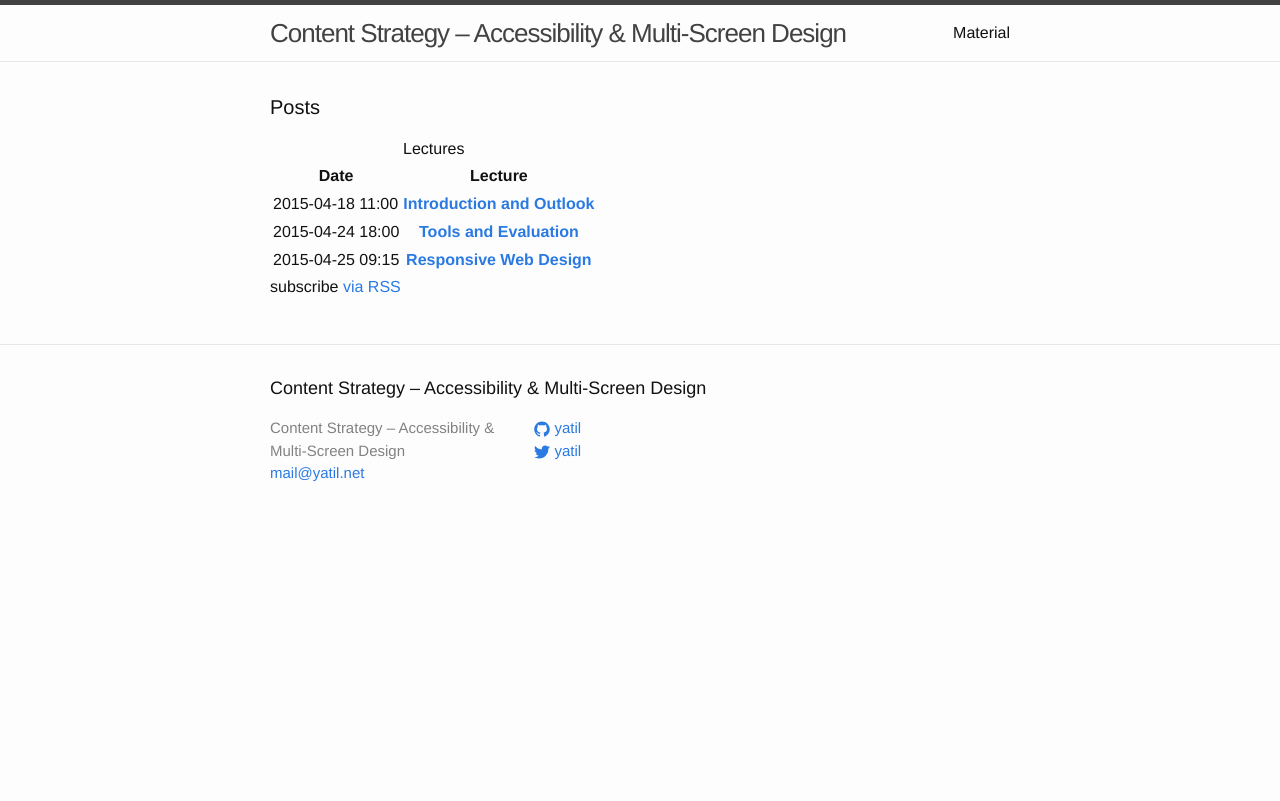
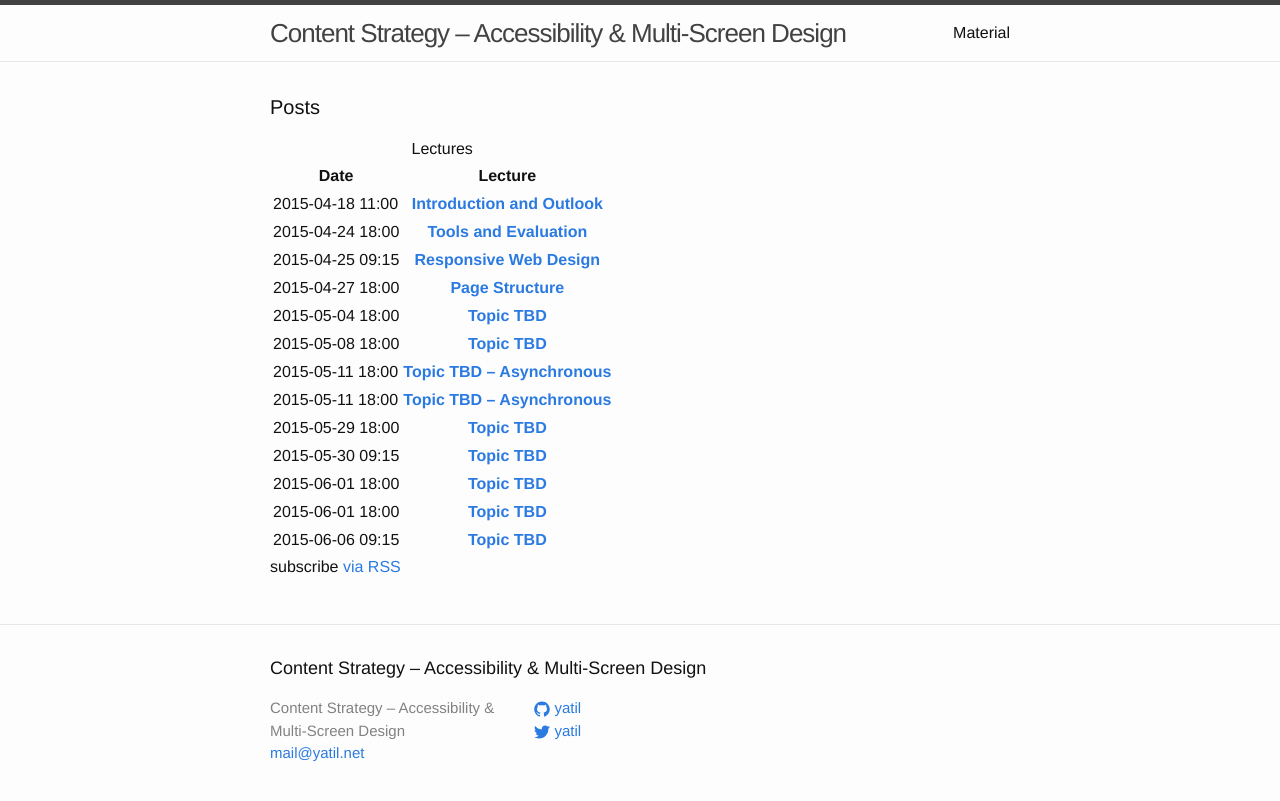
Before and after one commit to a11ymsd/a11ymsd.github.io, a Jekyll site: the page built from index.html, in a window 1280 px wide. Shown: the top 801 px of the page. Built offline with Jekyll 4.4.1, drawn with Linux system fonts in a browser that asks for light colours.

```diff
--- a/_posts/2015-04-18-introduction.html
+++ b/_posts/2015-04-18-introduction.html
@@ -2,7 +2,7 @@
 layout: post
 title:  "Introduction and Outlook"
 date:   2015-04-18 11:00:00+02:00
-categories: a11y coscamp
+categories: cos15
 ---
 
 <p>Slides and videos from the introduction day at the #coscamp in Graz:</p>
--- a/_posts/2015-04-24-tools-evaluation.html
+++ b/_posts/2015-04-24-tools-evaluation.html
@@ -2,7 +2,7 @@
 layout: post
 title:  "Tools and Evaluation"
 date:   2015-04-24 18:00:00+02:00
-categories: a11y
+categories: cos15
 ---
 
 <h2>Slides:</h2>
--- a/_posts/2015-04-25-rwd.html
+++ b/_posts/2015-04-25-rwd.html
@@ -2,7 +2,7 @@
 layout: post
 title:  "Responsive Web Design"
 date:   2015-04-25 9:15:00+02:00
-categories: rwd
+categories: cos15
 ---
 
 <h2>Slides:</h2>
--- /dev/null
+++ b/_posts/2015-04-27-page-structures.html
@@ -0,0 +1,6 @@
+---
+layout: post
+title:  "Page Structure"
+date:   2015-04-27 18:00:00+02:00
+categories: cos15
+---
--- /dev/null
+++ b/_posts/2015-05-04-tbd.html
@@ -0,0 +1,6 @@
+---
+layout: post
+title:  "Topic TBD"
+date:   2015-05-04 18:00:00+02:00
+categories: cos15
+---
--- /dev/null
+++ b/_posts/2015-05-08-tbd.html
@@ -0,0 +1,6 @@
+---
+layout: post
+title:  "Topic TBD"
+date:   2015-05-08 18:00:00+02:00
+categories: cos15
+---
--- /dev/null
+++ b/_posts/2015-05-11-tbd.html
@@ -0,0 +1,6 @@
+---
+layout: post
+title:  "Topic TBD – Asynchronous"
+date:   2015-05-11 18:00:00+02:00
+categories: cos15
+---
--- /dev/null
+++ b/_posts/2015-05-15-tbd.html
@@ -0,0 +1,6 @@
+---
+layout: post
+title:  "Topic TBD – Asynchronous"
+date:   2015-05-11 18:00:00+02:00
+categories: cos15
+---
--- /dev/null
+++ b/_posts/2015-05-29-tbd.html
@@ -0,0 +1,6 @@
+---
+layout: post
+title:  "Topic TBD"
+date:   2015-05-29 18:00:00+02:00
+categories: cos15
+---
--- /dev/null
+++ b/_posts/2015-05-30-tbd.html
@@ -0,0 +1,6 @@
+---
+layout: post
+title:  "Topic TBD"
+date:   2015-05-30 09:15:00+02:00
+categories: cos15
+---
--- /dev/null
+++ b/_posts/2015-06-01-tbd.html
@@ -0,0 +1,6 @@
+---
+layout: post
+title:  "Topic TBD"
+date:   2015-06-01 18:00:00+02:00
+categories: cos15
+---
--- /dev/null
+++ b/_posts/2015-06-05-tbd.html
@@ -0,0 +1,6 @@
+---
+layout: post
+title:  "Topic TBD"
+date:   2015-06-01 18:00:00+02:00
+categories: cos15
+---
--- /dev/null
+++ b/_posts/2015-06-06-tbd.html
@@ -0,0 +1,6 @@
+---
+layout: post
+title:  "Topic TBD"
+date:   2015-06-06 09:15:00+02:00
+categories: cos15
+---
```
